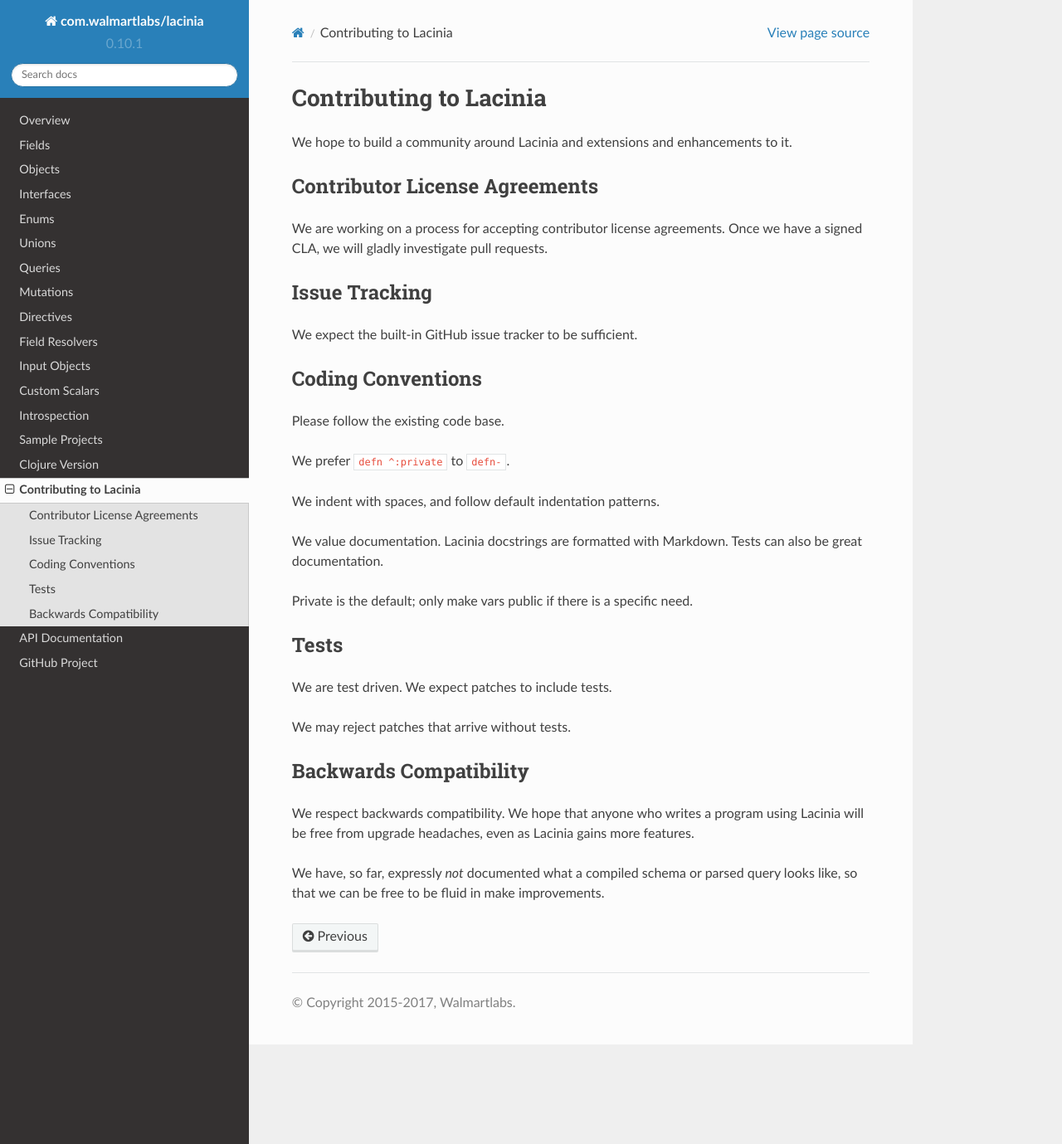
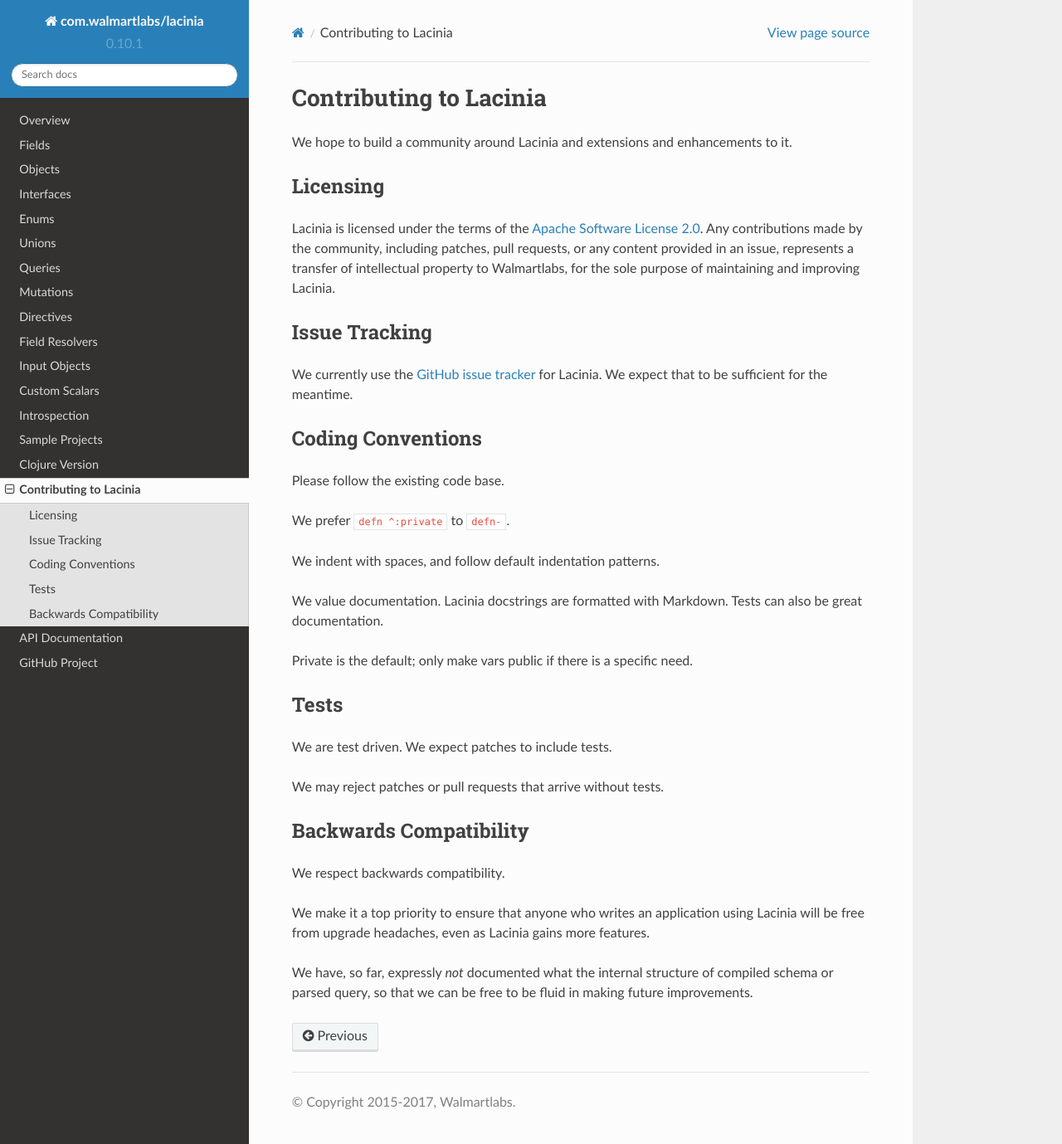
Before and after one commit to walmartlabs/lacinia, a Sphinx documentation site: the page built from docs/contributing.rst, in a window 1280 px wide and 1379 px high. Shown: the whole window at 83% size. Built offline with Sphinx 7.4.7 and the Read the Docs theme 2.0.0, drawn with Linux system fonts in a browser that asks for light colours.

Commit message:
Update notes about contributing

```diff
--- a/docs/contributing.rst
+++ b/docs/contributing.rst
@@ -3,16 +3,20 @@
 
 We hope to build a community around Lacinia and extensions and enhancements to it.
 
-Contributor License Agreements
-------------------------------
+Licensing
+---------
 
-We are working on a process for accepting contributor license agreements.
-Once we have a signed CLA, we will gladly investigate pull requests.
+Lacinia is licensed under the terms of the `Apache Software License 2.0 <http://www.apache.org/licenses/>`_.
+Any contributions made by the community, including patches, pull requests, or any content
+provided in an issue, represents a transfer of intellectual property to Walmartlabs, for the sole purpose
+of maintaining and improving Lacinia.
 
 Issue Tracking
 --------------
 
-We expect the built-in GitHub issue tracker to be sufficient.
+We currently use the
+`GitHub issue tracker <https://github.com/walmartlabs/lacinia/issues>`_ for Lacinia.
+We expect that to be sufficient for the meantime.
 
 Coding Conventions
 ------------------
@@ -35,14 +39,15 @@
 We are test driven.
 We expect patches to include tests.
 
-We may reject patches that arrive without tests.
+We may reject patches or pull requests that arrive without tests.
 
 Backwards Compatibility
 -----------------------
 
 We respect backwards compatibility.
-We hope that anyone who writes a program using Lacinia will be free from upgrade headaches, even
+
+We make it a top priority to ensure that anyone who writes an application using Lacinia will be free from upgrade headaches, even
 as Lacinia gains more features.
 
-We have, so far, expressly `not` documented what a compiled schema or parsed query looks like, so
-that we can be free to be fluid in make improvements.
+We have, so far, expressly `not` documented what the internal structure of compiled schema or parsed query, so
+that we can be free to be fluid in making future improvements.
```
